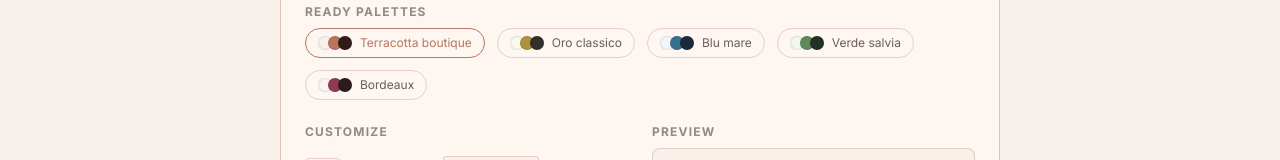
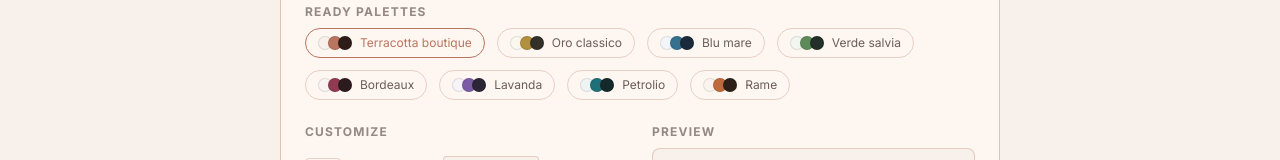
Before and after one commit to mdanna/bb-template, a Next.js app: page /admin/tema in a window 1280 px wide. Shown: the part 194-354 px from the top of the page. Built offline with nearby package versions, Linux system fonts and the light colour scheme; no server answers; sample sign-in values are in the browser's storage; a web font is replaced by a local one.

Commit message:
feat: 3 palette in più per il tema (sync)
Co-Authored-By: Claude Opus 4.8 <noreply@anthropic.com>

```diff
--- a/src/components/admin/ThemeEditor.tsx
+++ b/src/components/admin/ThemeEditor.tsx
@@ -16,6 +16,9 @@ const PRESETS: { name: string; t: Theme }[] = [
   { name: "Blu mare", t: { background: "#f2f6fa", foreground: "#1b2a3a", gold: "#35708f", card: "#ffffff" } },
   { name: "Verde salvia", t: { background: "#f2f6f1", foreground: "#223029", gold: "#5f8a5a", card: "#ffffff" } },
   { name: "Bordeaux", t: { background: "#f9f3f1", foreground: "#2c1b1e", gold: "#8f3b52", card: "#fffaf8" } },
+  { name: "Lavanda", t: { background: "#f6f4fa", foreground: "#2b2536", gold: "#7c5ca6", card: "#ffffff" } },
+  { name: "Petrolio", t: { background: "#eef4f4", foreground: "#16292a", gold: "#1f6f78", card: "#ffffff" } },
+  { name: "Rame", t: { background: "#fbf4ee", foreground: "#2d2018", gold: "#bf6a3a", card: "#fffaf5" } },
 ];
 
 function toRgb(h: string): [number, number, number] {
```
